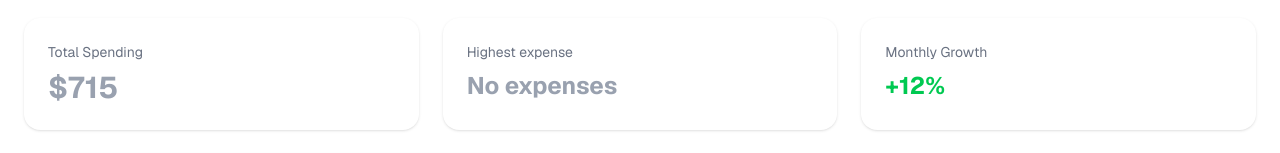
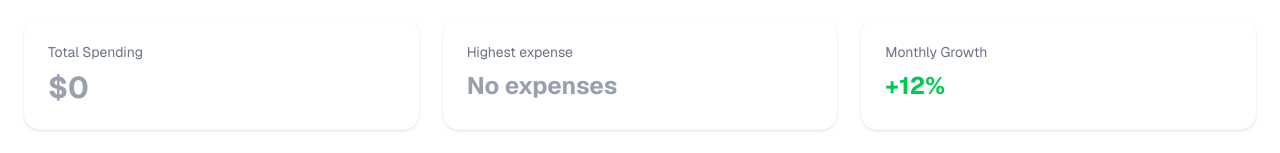
Before and after one commit to yohansngus/Expense-Tracker-Dashboard, a Next.js app: page / in a window 1280 px wide. Shown: the part 354-507 px from the top of the page. Built offline with nearby package versions, Linux system fonts and the light colour scheme.

Commit message:
New update for my total spending card

```diff
--- a/app/page.tsx
+++ b/app/page.tsx
@@ -78,6 +78,11 @@ export default function Home() {
     { expense: "", amount: 0 },
   );
 
+  const totalSpending = expenses.reduce(
+    (initial, currentExpense) => initial + currentExpense.amount,
+    0,
+  );
+
   return (
     <div className="font-sans bg-white pb-10">
       {/*Nav bar*/}
@@ -150,7 +155,9 @@ export default function Home() {
           <div className="bg-white p-6 rounded-2xl shadow-sm">
             <p className="text-gray-500 text-sm">Total Spending</p>
 
-            <h2 className="text-3xl text-gray-400 font-bold mt-2">$715</h2>
+            <h2 className="text-3xl text-gray-400 font-bold mt-2">
+              ${totalSpending}
+            </h2>
           </div>
 
           <div className="bg-white p-6 rounded-2xl shadow-sm">
```
